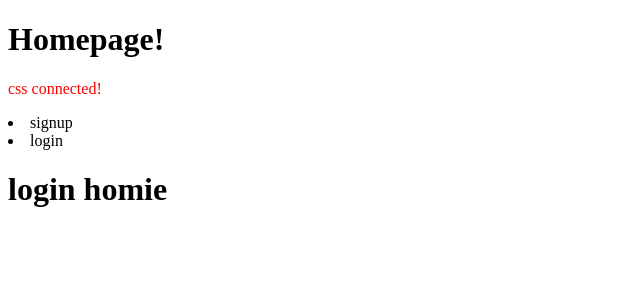
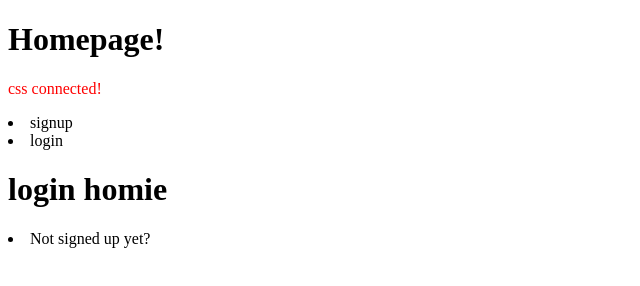
Before and after one commit to snfazal/ecommerce-app, a website: page public/index.html at #!/users/login in a window 1280 px wide. Shown: the whole page, without its empty margins (0-640 px from the left). Drawn offline with nearby package versions, Linux system fonts and the light colour scheme; some packages are replaced by stand-ins of ours.

Commit message:
added link to signup from login partial

```diff
--- a/public/partials/users/login.html
+++ b/public/partials/users/login.html
@@ -1 +1,10 @@
 <h1>login homie</h1>
+
+
+
+
+
+
+
+
+<li ui-sref="signup">Not signed up yet?</li>
```
